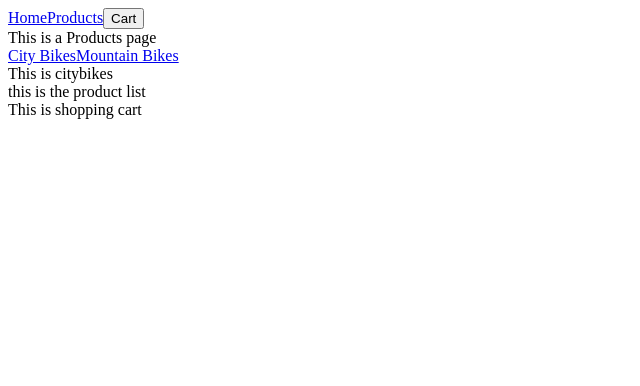
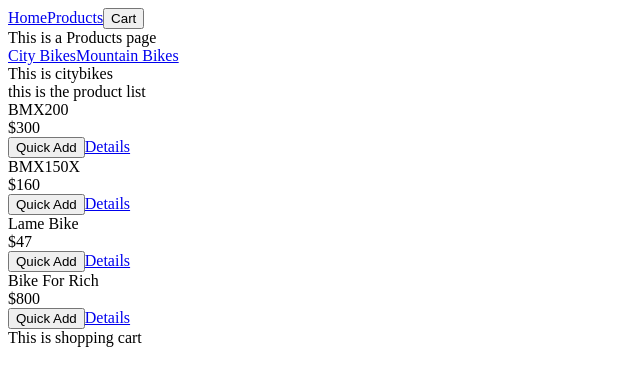
Before and after one commit to benjyongzh/odin-javascript, a React (Create React App) app in the folder projects/shopping-cart/: page /products/citybikes in a window 1280 px wide. Shown: the top 386 px of the page, without its empty margins (0-640 px from the left). Built offline with nearby package versions, Linux system fonts and the light colour scheme.

Commit message:
Fix issue where state was undefined. It was a syntax t ypo in destructuring in useState().

```diff
--- a/projects/shopping-cart/src/components/CityBikesProducts.js
+++ b/projects/shopping-cart/src/components/CityBikesProducts.js
@@ -26,7 +26,7 @@ const allProducts = [
 
 function CityBikesProducts() {
 
-  const {products, setProducts} = useState([]);
+  const [products, setProducts] = useState(allProducts);
 
 
   return (
--- a/projects/shopping-cart/src/components/MountainBikesProducts.js
+++ b/projects/shopping-cart/src/components/MountainBikesProducts.js
@@ -26,7 +26,7 @@ const allProducts = [
 
 function MountainBikesProducts() {
 
-  const {products, setProducts} = useState(allProducts);
+  const [products, setProducts] = useState(allProducts);
 
 
   return (
--- a/projects/shopping-cart/src/components/ProductList.js
+++ b/projects/shopping-cart/src/components/ProductList.js
@@ -9,7 +9,7 @@ function ProductList({products}) {
   return (
     <div className="product-list">
     this is the product list
-    {/* {
+    {
       products.map(item => {
         return (
           <ItemCard
@@ -19,7 +19,7 @@ function ProductList({products}) {
           />
         )
       })
-    } */}
+    }
     </div>
   );
 }
```
Also changed, not shown: projects/shopping-cart/src/App.js (+48 -7 lines).
